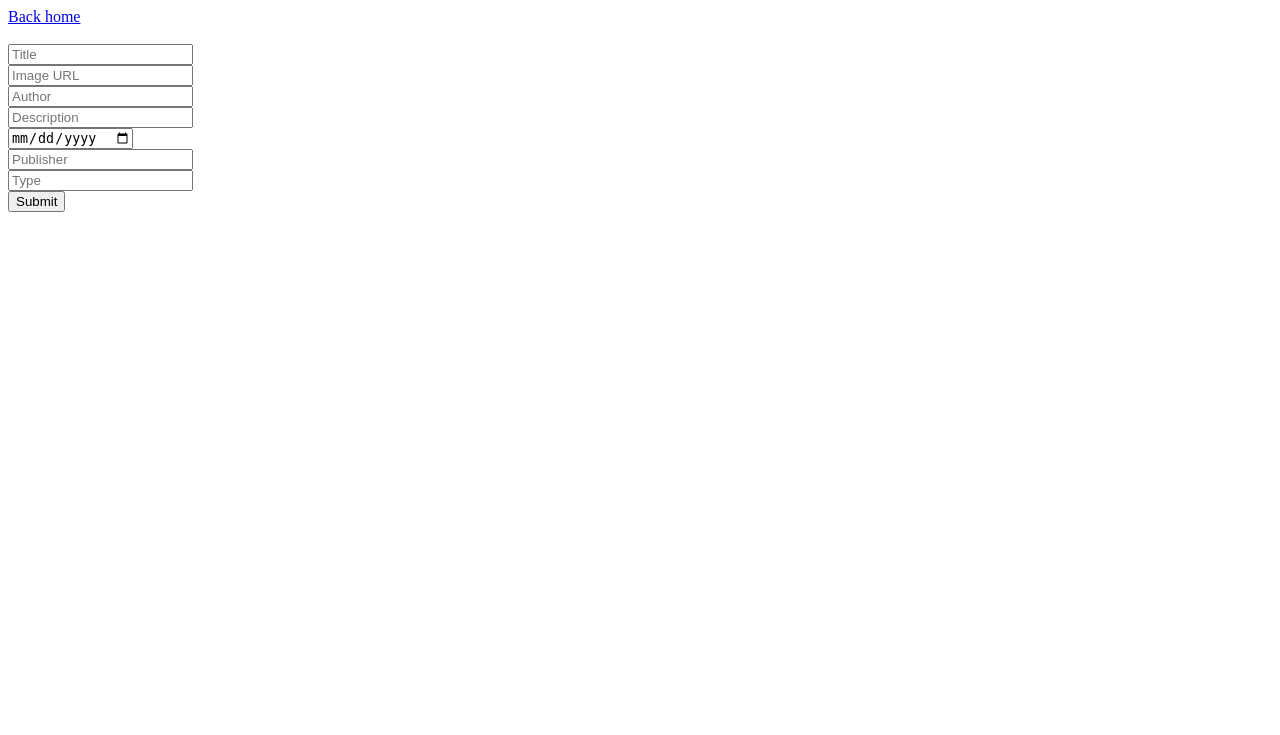
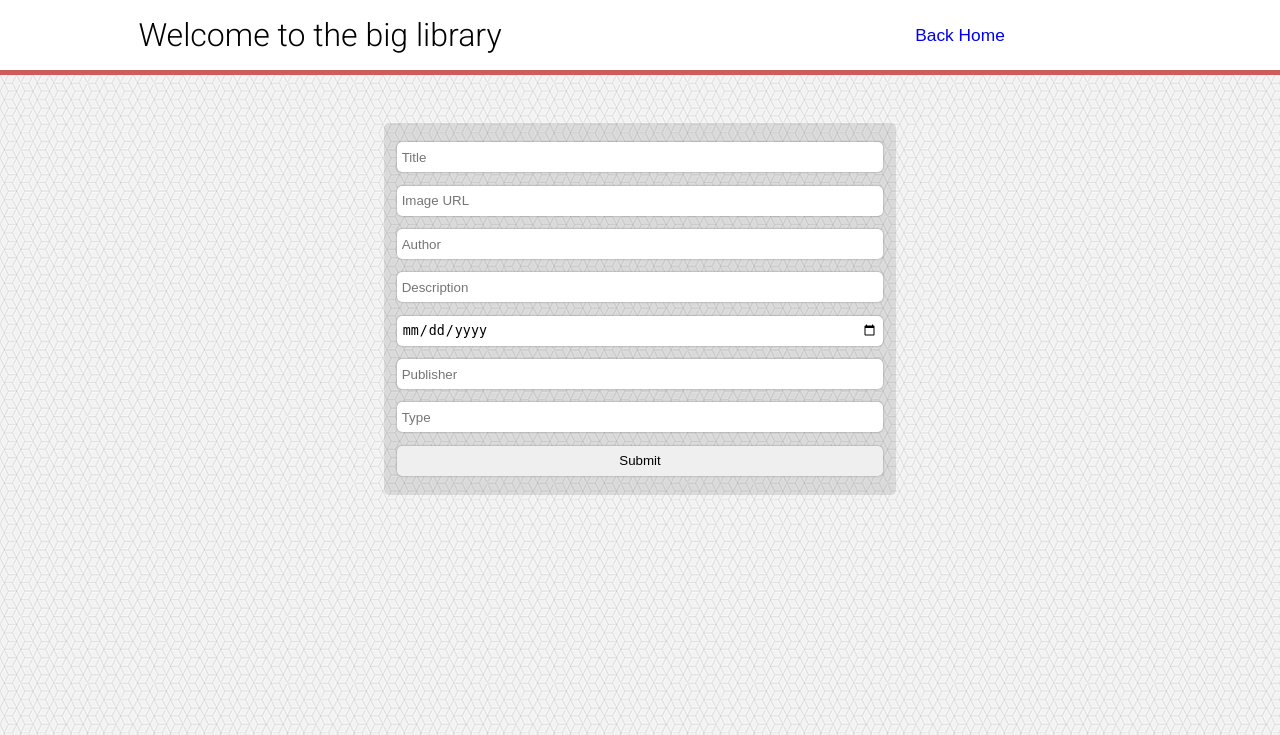
Before and after one commit to Jonathan98-dev/LMSCF-CodeReview10-JonathanN, a PHP site: page /insert.php in a window 1280 px wide. Shown: the top 735 px of the page. Run offline with PHP 8.4, Linux system fonts and the light colour scheme.

Commit message:
CR10 done

```diff
--- a/a_insert.php
+++ b/a_insert.php
@@ -25,7 +25,9 @@
 
 		if(mysqli_query($conn, $sql))
 		{
-			echo "success <br> <a href ='index.php'>Back Home</a>";
+			//echo "success <br> <a href ='index.php'>Back Home</a>";
+			header('Location: index.php');
+
 		}
 		else
 		{
--- a/a_update.php
+++ b/a_update.php
@@ -22,7 +22,8 @@
 
 		if(mysqli_query($conn, $sql))
 		{
-			echo "success <br> <a href ='index.php'>Back Home</a>";
+			//echo "success <br> <a href ='index.php'>Back Home</a>";
+			header('Location: index.php');
 		}
 		else
 		{
--- a/delete.php
+++ b/delete.php
@@ -2,6 +2,7 @@
 
 	require_once("db_connect.php");
 
+//delete media
 	if($_GET["id"])
 	{
 		$id = $_GET["id"];
@@ -9,10 +10,10 @@
 		$sql = "DELETE FROM media WHERE id = $id";
 
 
-
 			if(mysqli_query($conn, $sql))
 			{
-				echo "success <br> <a href ='index.php'>Back Home</a>";
+				//echo "success <br> <a href ='index.php'>Back Home</a>";
+				header('Location: index.php');
 			}
 			else
 			{
--- a/indexstyle.css
+++ b/indexstyle.css
@@ -52,14 +52,16 @@ body {
       padding: 2%;
       border-radius: 5px;
       width: 40%;
-      background-color: white;
+      background-color: #F5F5F5;
       margin: 1em 0em 1em 0em;
       display: flex;
       flex-direction: column;
       text-align: center;
-      transition: 0.1s; }
+      transition: 0.15s; }
       .container .media .onemedia:hover {
         transform: scale(1.005); }
+      .container .media .onemedia:hover {
+        background-color: white; }
       .container .media .onemedia a {
         text-decoration: none;
         color: grey;
@@ -71,4 +73,21 @@ body {
         box-shadow: 1px 1px 15px grey;
         margin: auto; }
 
+.formcontainer {
+  margin: 3em 0em 3em 0em; }
+  .formcontainer .innerformcontainer {
+    background-color: rgba(0, 0, 0, 0.1);
+    border-radius: 5px;
+    width: 40vw;
+    padding: 1%;
+    margin: auto; }
+    .formcontainer .innerformcontainer input {
+      width: 100%;
+      height: 30px;
+      margin: 0.5em 0em 0.5em 0em;
+      border-radius: 5px;
+      border: none;
+      box-shadow: 0px 0px 2px grey;
+      padding: 1%; }
+
 /*# sourceMappingURL=indexstyle.css.map */
--- a/indexstyle.scss
+++ b/indexstyle.scss
@@ -73,13 +73,15 @@ body
 			padding: 2%;
 			border-radius: 5px;
 			width:40%;
-			background-color: white;
+			background-color: #F5F5F5;
 			margin: 1em 0em 1em 0em;
 			display: flex;
 			flex-direction: column;
 			text-align: center;
-			transition: 0.1s;
+			transition: 0.15s;
 			&:hover{transform: scale(1.005);}
+			&:hover{background-color: white; }
+
 
 			a
 			{
@@ -100,3 +102,32 @@ body
 		}
 	}
 }
+
+.formcontainer
+{
+	margin: 3em 0em 3em 0em;
+
+
+	.innerformcontainer
+	{
+		background-color: rgba(0,0,0,0.1);
+		border-radius: 5px;
+		width: 40vw;
+
+		padding: 1%;
+		margin: auto;
+
+		input
+		{
+			width: 100%;
+			height: 30px;
+			margin: 0.5em 0em 0.5em 0em;
+			border-radius: 5px;
+			border: none;
+			box-shadow: 0px 0px 2px grey;
+			padding:1%;
+		}
+
+
+	}
+}
--- a/insert.php
+++ b/insert.php
@@ -2,10 +2,19 @@
 <html>
 <head>
 	<title>Insert new Media</title>
+<link rel="stylesheet" type="text/css" href="indexstyle.css">
+	<link href="https://fonts.googleapis.com/css?family=Roboto:300,400&display=swap" rel="stylesheet">
 </head>
 <body>
+<div class = "header">
+	<p>Welcome to the big library</p>
+	<button ><a href='index.php'>Back Home</a></button>
+</div>
 
-	<a href='index.php'>Back home</a><br><br>
+
+<div class ="formcontainer">
+
+	<div class = "innerformcontainer">
 
 		<form action="a_insert.php" method="post">
 			<input type="text" name="title" placeholder="Title"><br>
@@ -18,5 +27,9 @@
 
 			<input type="submit" name="submit">
 		</form>
+
+	</div>
+
+</div>
 </body>
 </html>
```
Also changed, not shown: indexstyle.min.css (+1 -1 lines), update.php (+15 -1 lines), 1 other file. Lines whose indentation alone changed are shown as unchanged.
